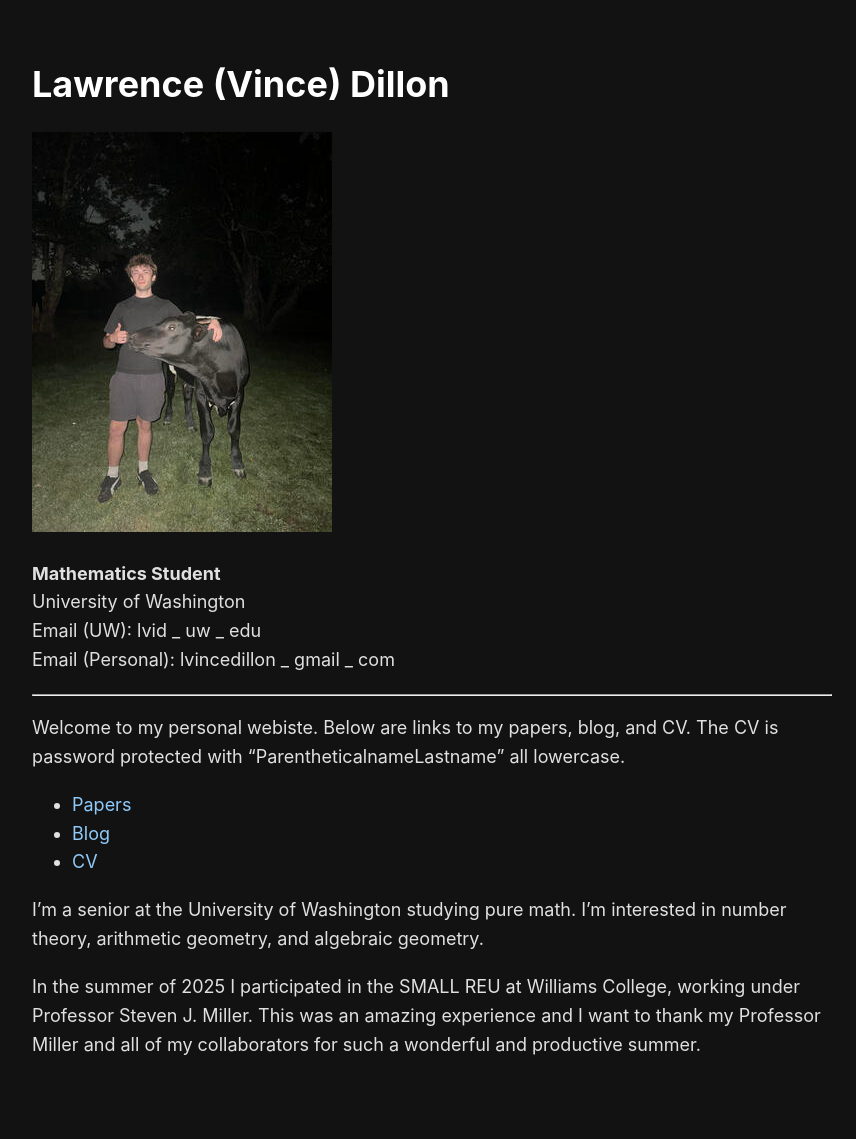
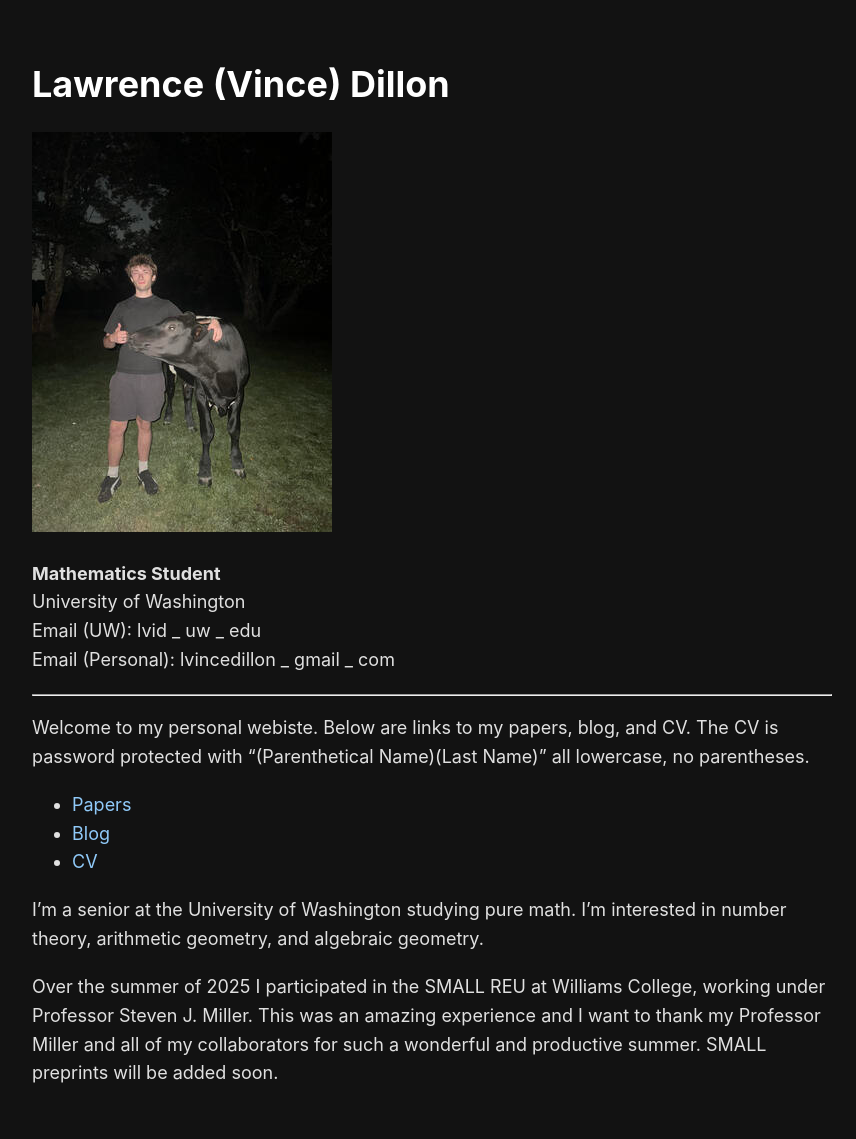
Before and after one commit to VinceDillonMath/VinceDillonMath.github.io, a Jekyll site: the page built from index.md, in a window 1280 px wide. Shown: the whole page, without its empty margins (208-1064 px from the left). Built offline with Jekyll 4.4.1, drawn with Linux system fonts in a browser that asks for light colours; before the commit the page ends 1111 px from its top, so only the background shows below that.

Commit message:
more edits

```diff
--- a/index.md
+++ b/index.md
@@ -14,7 +14,7 @@ Email (Personal): lvincedillon _ gmail _ com
 
 ---
 
-Welcome to my personal webiste. Below are links to my papers, blog, and CV. The CV is password protected with "ParentheticalnameLastname" all lowercase.
+Welcome to my personal webiste. Below are links to my papers, blog, and CV. The CV is password protected with "(Parenthetical Name)(Last Name)" all lowercase, no parentheses.
 
 - [Papers](/papers)
 - [Blog](/blog)
@@ -22,4 +22,4 @@ Welcome to my personal webiste. Below are links to my papers, blog, and CV. The
 
 I'm a senior at the University of Washington studying pure math. I'm interested in number theory, arithmetic geometry, and algebraic geometry.
 
-In the summer of 2025 I participated in the SMALL REU at Williams College, working under Professor Steven J. Miller. This was an amazing experience and I want to thank my Professor Miller and all of my collaborators for such a wonderful and productive summer.
+Over the summer of 2025 I participated in the SMALL REU at Williams College, working under Professor Steven J. Miller. This was an amazing experience and I want to thank my Professor Miller and all of my collaborators for such a wonderful and productive summer. SMALL preprints will be added soon.
```
Also changed, not shown: _posts/2025-07-05-example-post.md (+3 -3 lines).
